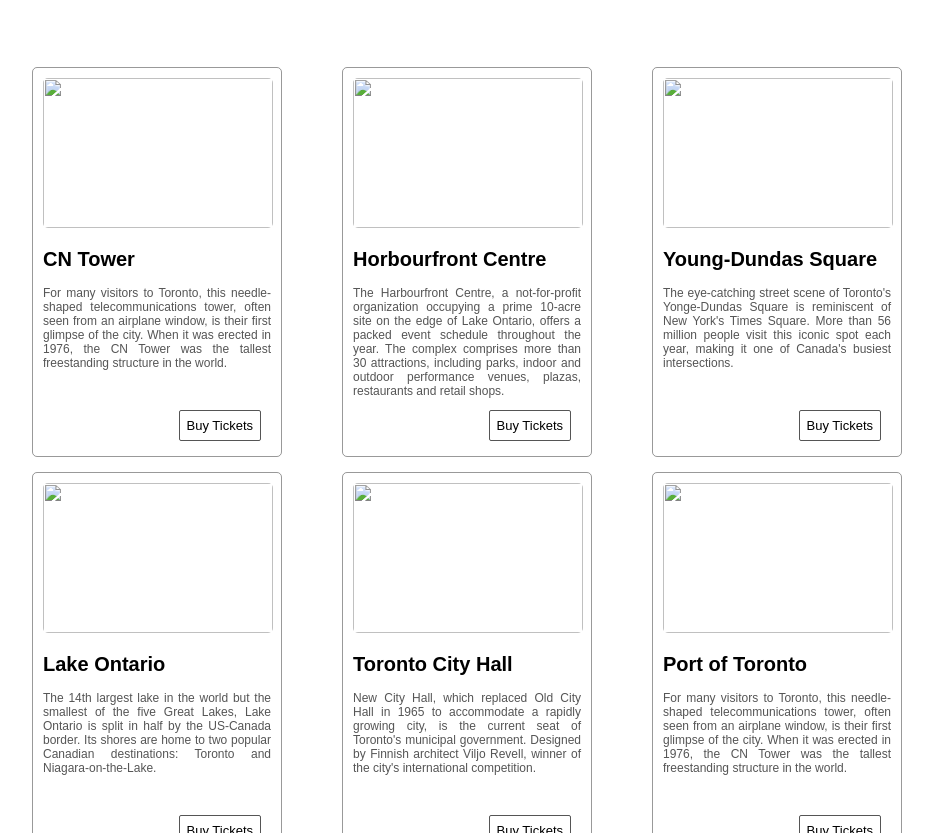
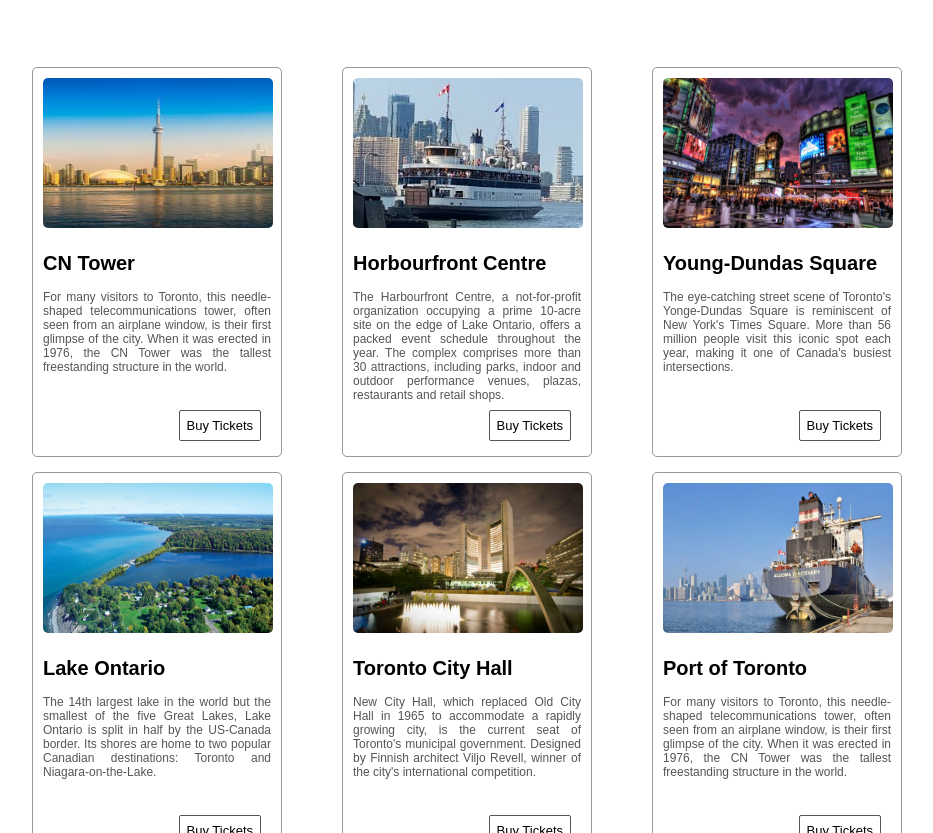
Before and after one commit to JeissonGar96/assignment4, a plain HTML site: page index.html in a window 1280 px wide. Shown: the part 771-1604 px from the top of the page, without its empty margins (173-1106 px from the left). Drawn offline with Linux system fonts and the light colour scheme; the site is published under a folder, as on GitHub Pages, so addresses that start at the root find nothing.

Commit message:
imagenes corregidas

```diff
--- a/index.html
+++ b/index.html
@@ -15,7 +15,7 @@
             <ul class="ul-container">
                 <li class="nav-item"><a class="nav-link" href="index.html">Home</a></li>
                 <li class="nav-item"><a class="nav-link" href="#">About us</a></li>
-                <li class="nav-item"><a class="nav-link" href="/html/contact.html">Contact</a></li>
+                <li class="nav-item"><a class="nav-link" href="html/contact.html">Contact</a></li>
             </ul>
         </div>
     </nav>
@@ -37,42 +37,42 @@
         <h2 class="card-title-container">Best Things To Do</h2>
         <div class="card-container">
             <div class="card">
-                <div><img class="card-img" src="../img/toronto_4.jpg" alt=""></div>
+                <div><img class="card-img" src="img/toronto_4.jpg" alt=""></div>
                 <a class="card-link" href="https://www.cntower.ca/">CN Tower</a>
                 <p class="card-text">For many visitors to Toronto, this needle-shaped telecommunications tower, often seen from an airplane window, is their first glimpse of the city. When it was erected in 1976, the CN Tower was the tallest freestanding structure in the world.</p>
                 <a class="button" href="https://www.cntower.ca/">Buy Tickets</a>
             </div>
 
             <div class="card">
-                <div><img class="card-img" src="../img/toronto_1.jpg" alt=""></div>
+                <div><img class="card-img" src="img/toronto_1.jpg" alt=""></div>
                 <a class="card-link" href="https://harbourfrontcentre.com/">Horbourfront Centre</a>
                 <p class="card-text">The Harbourfront Centre, a not-for-profit organization occupying a prime 10-acre site on the edge of Lake Ontario, offers a packed event schedule throughout the year. The complex comprises more than 30 attractions, including parks, indoor and outdoor performance venues, plazas, restaurants and retail shops.</p>
                 <a class="button" href="https://harbourfrontcentre.com/">Buy Tickets</a>
             </div>
 
             <div class="card">
-                <div><img class="card-img" src="../img/toronto_2.jpg" alt=""></div>
+                <div><img class="card-img" src="img/toronto_2.jpg" alt=""></div>
                 <a class="card-link" href="https://www.ydsquare.ca/">Young-Dundas Square</a>
                 <p class="card-text">The eye-catching street scene of Toronto's Yonge-Dundas Square is reminiscent of New York's Times Square. More than 56 million people visit this iconic spot each year, making it one of Canada's busiest intersections.</p>
                 <a class="button" href="https://www.ydsquare.ca/">Buy Tickets</a>
             </div>
 
             <div class="card">
-                <div><img class="card-img" src="../img/toronto_3.jpg" alt=""></div>
+                <div><img class="card-img" src="img/toronto_3.jpg" alt=""></div>
                 <a class="card-link" href="https://www.britannica.com/place/Lake-Ontario">Lake Ontario</a>
                 <p class="card-text">The 14th largest lake in the world but the smallest of the five Great Lakes, Lake Ontario is split in half by the US-Canada border. Its shores are home to two popular Canadian destinations: Toronto and Niagara-on-the-Lake. </p>
                 <a class="button" href="https://www.britannica.com/place/Lake-Ontario">Buy Tickets</a>
             </div>
 
             <div class="card">
-                <div><img class="card-img" src="../img/toronto_5.jpg" alt=""></div>
+                <div><img class="card-img" src="img/toronto_5.jpg" alt=""></div>
                 <a class="card-link" href="https://en.wikipedia.org/wiki/Toronto_City_Hall">Toronto City Hall</a>
                 <p class="card-text">New City Hall, which replaced Old City Hall in 1965 to accommodate a rapidly growing city, is the current seat of Toronto's municipal government. Designed by Finnish architect Viljo Revell, winner of the city's international competition.</p>
                 <a class="button" href="https://en.wikipedia.org/wiki/Toronto_City_Hall">Buy Tickets</a>
             </div>
 
             <div class="card">
-                <div><img class="card-img" src="../img/toronto_6.jpg" alt=""></div>
+                <div><img class="card-img" src="img/toronto_6.jpg" alt=""></div>
                 <a class="card-link" href="https://www.portstoronto.com/home.aspx">Port of Toronto</a>
                 <p class="card-text">For many visitors to Toronto, this needle-shaped telecommunications tower, often seen from an airplane window, is their first glimpse of the city. When it was erected in 1976, the CN Tower was the tallest freestanding structure in the world.</p>
                 <a class="button" href="https://www.portstoronto.com/home.aspx">Buy Tickets</a>
```
Also changed, not shown: html/contact.html (+1 -1 lines).
